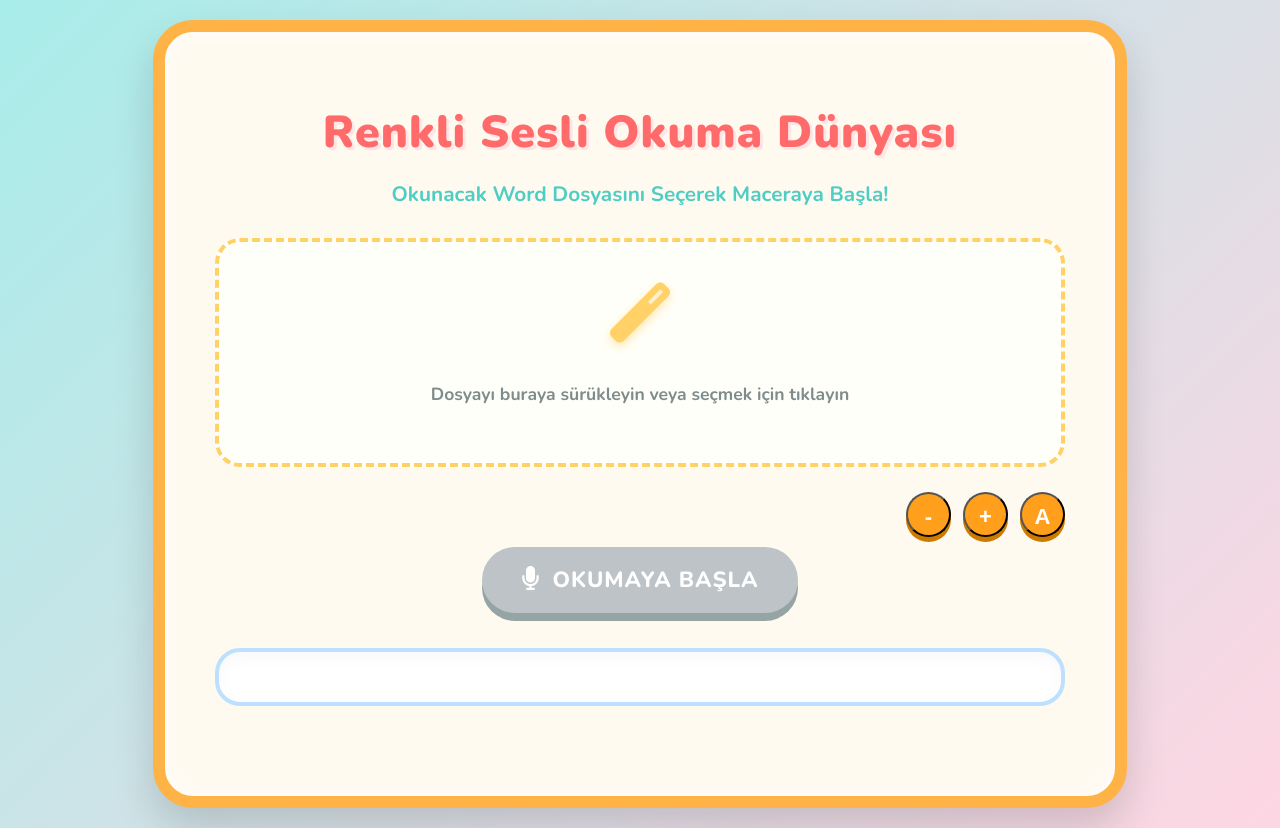
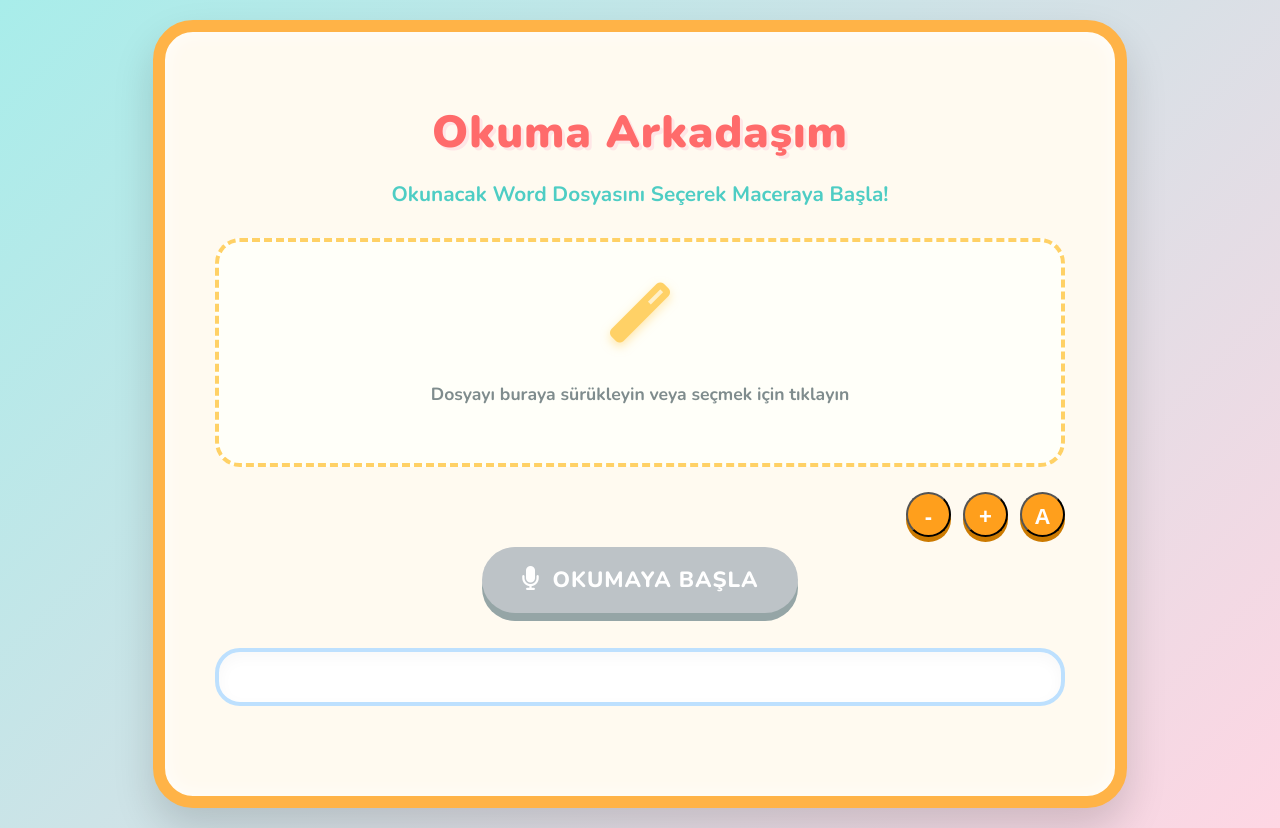
Before and after one commit to yilmazsayin/okumadunyasi, a plain HTML site: page index.html in a window 1280 px wide. Drawn offline with nearby package versions, Linux system fonts and the light colour scheme.

Commit message:
Update header text in index.html

```diff
--- a/index.html
+++ b/index.html
@@ -64,7 +64,7 @@
 </head>
 <body>
     <div class="container">
-        <h1>Renkli Sesli Okuma Dünyası</h1>
+        <h1>Okuma Arkadaşım </h1>
         <h2>Okunacak Word Dosyasını Seçerek Maceraya Başla!</h2>
 
         <div id="file-upload-area">
```
